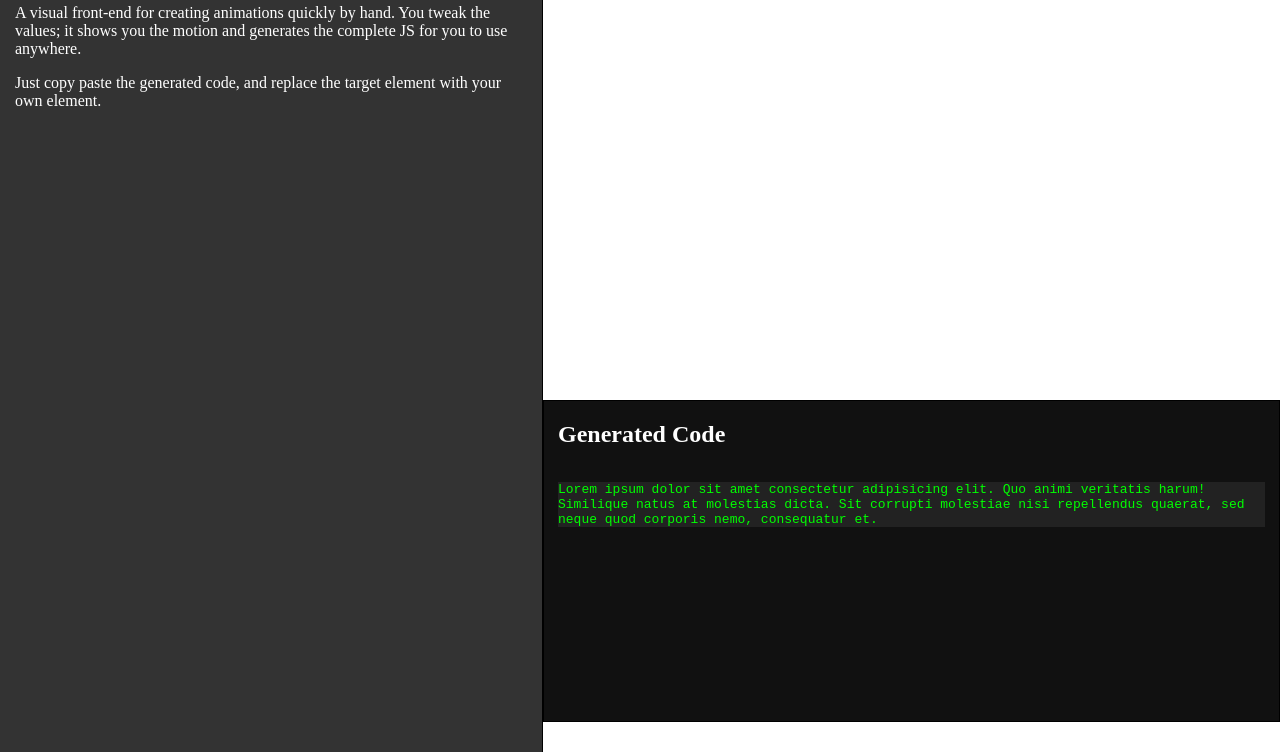
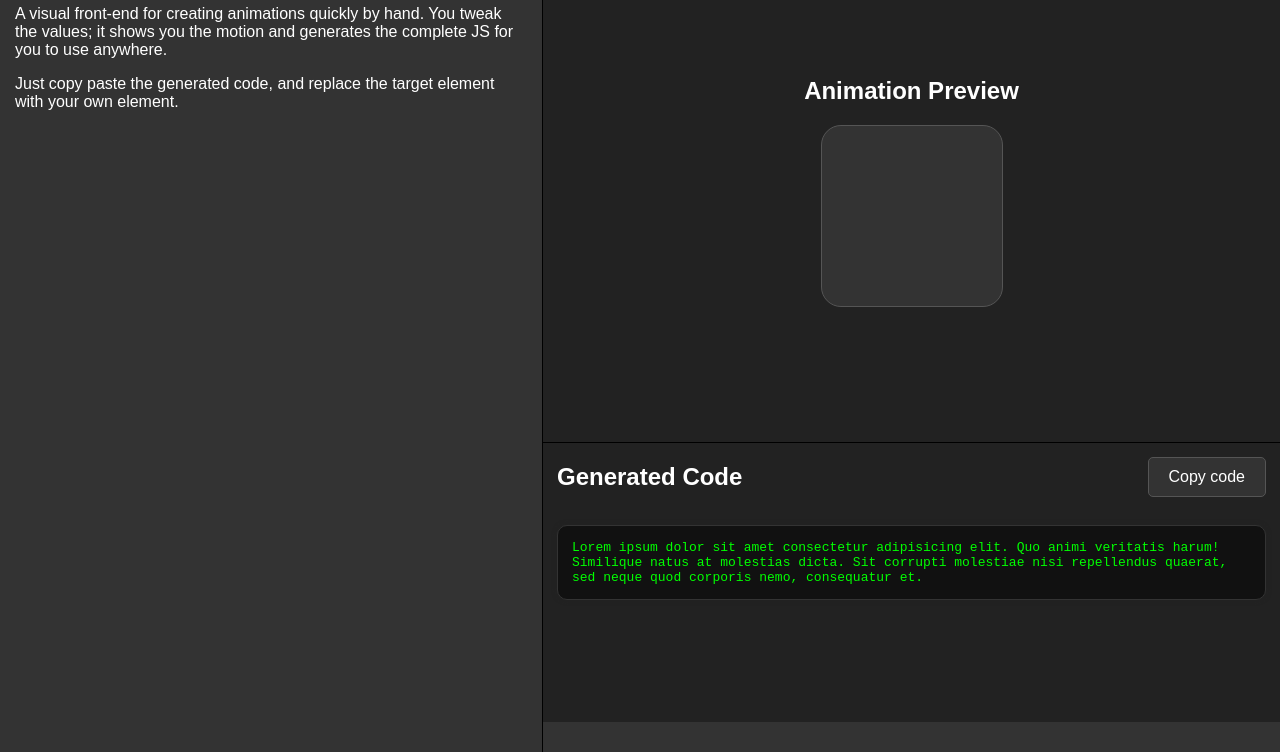
Before and after one commit to gbsr/week-3-motion-builder-js, a plain HTML site: page index.html in a window 1280 px wide. Shown: the part 78-830 px from the top of the page. Drawn offline with Linux system fonts and the light colour scheme.

Commit message:
layout tweaks

```diff
--- a/index.html
+++ b/index.html
@@ -25,7 +25,7 @@
         </div>
       </div>
       <div class="code-export">
-        <h2>Generated Code</h2>
+        <span><h2>Generated Code</h2> <button id="copy-button">Copy code</button></span>
         <pre><code id="generated-code">Lorem ipsum dolor sit amet consectetur adipisicing elit. Quo animi veritatis harum! Similique natus at molestias dicta. Sit corrupti molestiae nisi repellendus quaerat, sed neque quod corporis nemo, consequatur et.</code></pre>
     </div>
   </div>
--- a/styles.css
+++ b/styles.css
@@ -1,10 +1,14 @@
 body {
   margin: 0;
+  font-family: Arial, sans-serif;
+  background: #333;
+  color: #fff;
   padding: 0;
 }
 
 .main-content {
   display: flex;
+  height: 100vh;
 }
 
 aside {
@@ -16,20 +20,34 @@ aside {
   border-right: 1px solid #000;
 }
 
-.preview h2 {
-  padding-left: 14px;
-}
-
-/* code panel */
-.code-export {
-  position: fixed;
-  bottom: 0;
-  height: 40%;
-  background: #111;
-  border: 1px solid #000;
+.animation-builder {
+  display: flex;
+  flex-direction: column;
+  flex: 1;
+  background: #222;
   color: #fff;
 }
 
+/* TOP BOX: preview area */
+.preview {
+  flex: 0 0 65%;       /* ~65% of height */
+  display: flex;
+  flex-direction: column;
+  align-items: center; /* horizontal center */
+  justify-content: center; /* vertical center */
+}
+
+/* BOTTOM BOX: code panel */
+.code-export {
+  background: #222;
+  border-top: 1px solid #000;
+  color: #fff;
+  display: flex;
+  align-items: flex-start;
+  flex-direction: column;
+}
+
+/* code panel content */
 .code-export h2 {
   padding-left: 14px;
 }
@@ -40,15 +58,58 @@ aside {
   overflow-x: hidden;
   overflow-y: auto;
   height: calc(100% - 40px);
-  padding: 14px;
+  padding-block: 14px;
+  margin: 0;
 }
 
 code {
   display: block;
-  background: #222;
+  background-color: #111;
+  border: 1px solid #333;
+  box-shadow: 0 0 5px #222;
   color: #0f0;
   font-family: monospace;
-
   white-space: pre-wrap;
   word-break: break-word;
+  padding: 14px;
+  margin-inline: 14px;
+  border-radius: 10px;
 }
+
+code:hover {
+  border: 1px solid #555;
+  transition: 0.15s ease;
+}
+
+span {
+  display: flex;
+  align-items: center;
+  gap: 28px;
+  justify-content: space-between;
+  width: 100%;
+}
+
+.animate-me {
+  width: 180px;
+  height: 180px;
+  background-color: #333;
+  border: 1px solid #555;
+  border-radius: 20px;
+}
+
+button {
+  padding: 10px 20px;
+  font-size: 16px;
+  border: 1px solid #555;
+  border-radius: 5px;
+  background-color: #333;
+  color: white;
+  cursor: pointer;
+  transition: background-color 0.3s ease;
+  margin-right: 14px;
+}
+
+button:hover {
+  background-color: #555;
+  transition: 0.15s ease;
+}
```
